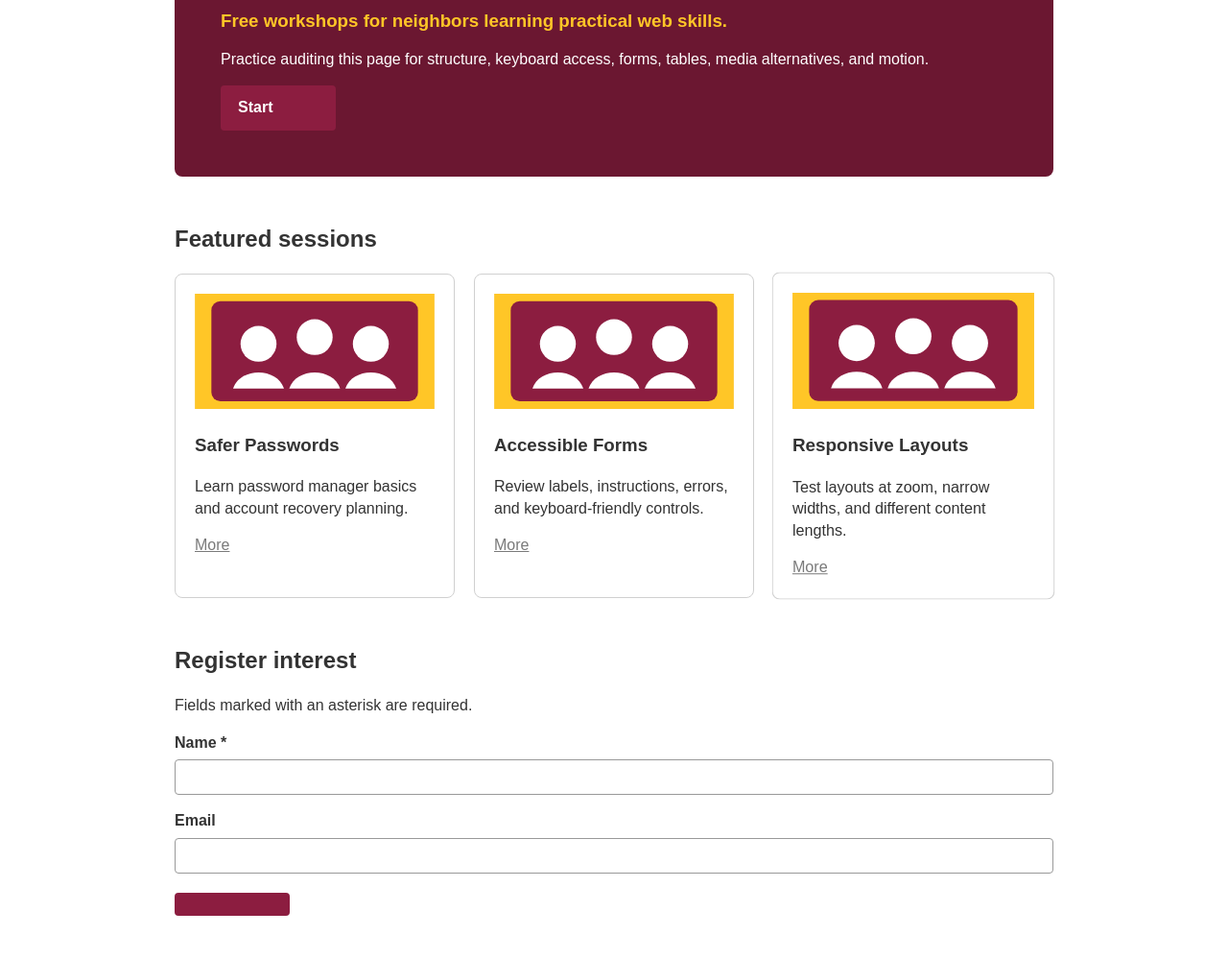
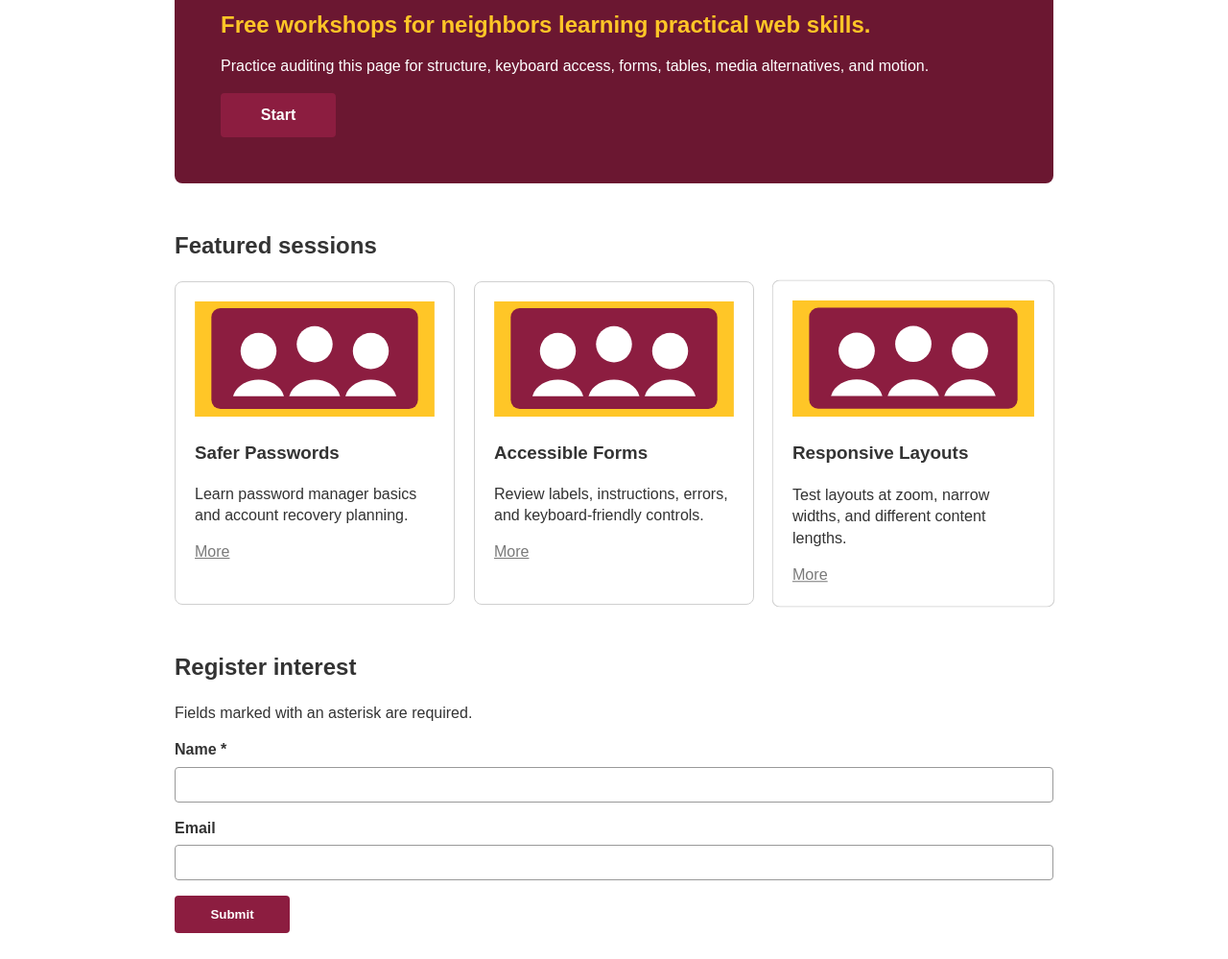
Before and after one commit to jcothern13/-ACCESSIBILITY-Conformance-Starter, a plain HTML site: page index.html in a window 1280 px wide. Shown: the part 224-1223 px from the top of the page at 96% size. Drawn offline with Linux system fonts and the light colour scheme.

Commit message:
Update
Fixed heading hierarchy, Added text to submit button and added visible focus to links

```diff
--- a/index.html
+++ b/index.html
@@ -19,7 +19,7 @@
   <main>
     <section class="hero">
       <h1>Community Tech Day</h1>
-      <h3>Free workshops for neighbors learning practical web skills.</h3>
+      <h2>Free workshops for neighbors learning practical web skills.</h3>
       <p>Practice auditing this page for structure, keyboard access, forms, tables, media alternatives, and motion.</p>
       <a class="button-like" href="#register">Start</a>
     </section>
@@ -60,7 +60,7 @@
           <label>Email</label>
           <input id="email" name="email" type="email" required>
         </div>
-        <button type="submit"></button>
+        <button type="submit">Submit</button>
       </form>
     </section>
 
--- a/styles.css
+++ b/styles.css
@@ -19,7 +19,8 @@ a {
 a:focus,
 button:focus,
 input:focus {
-  outline: none;
+  outline: 3px solid #d0d0d0;
+  outline-offset: 2px;
 }
 
 .site-header {
@@ -62,7 +63,7 @@ main {
   font-size: 48px;
 }
 
-.hero h3 {
+.hero h2 {
   margin: 0 0 16px;
   color: #ffc627;
 }
@@ -78,6 +79,7 @@ button {
   background: #8c1d40;
   font-weight: 700;
   text-decoration: none;
+  text-align: center;
 }
 
 .section {
```
